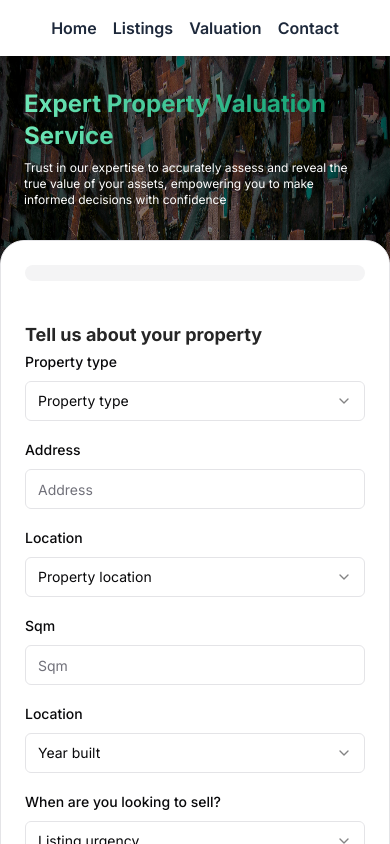
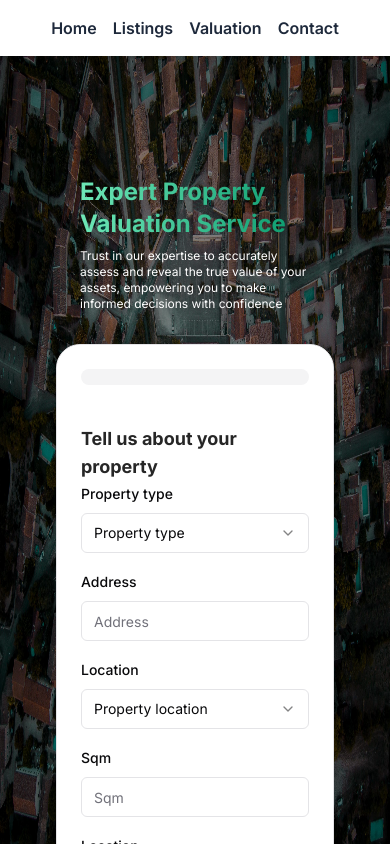
Before and after one commit to mytreehouse-ai/mytreehouse, a Next.js app: page /property-valuation in a window 390 px wide. Shown: the top 844 px of the page. Built offline with nearby package versions, Linux system fonts and the light colour scheme.

Commit message:
Refactor property-valuation/page.tsx to improve layout and remove unnecessary styles

```diff
--- a/app/property-valuation/page.tsx
+++ b/app/property-valuation/page.tsx
@@ -3,7 +3,7 @@ import Image from "next/image";
 
 const Page = () => {
   return (
-    <div className="relative flex flex-col h-full mt-14 md:flex-row md:items-center">
+    <div className="relative flex flex-col h-full pb-20 px-14 py-36 md:flex-row md:items-center md:justify-center">
       <Image
         className="absolute brightness-50"
         src="/property-valuation-bg.jpg"
@@ -22,7 +22,7 @@ const Page = () => {
           confidence
         </p>
       </div>
-      <div className="w-full mb-14 md:mb-0 md:px-6">
+      <div className="w-full md:mb-0 md:px-6">
         <Valuation />
       </div>
     </div>
```
